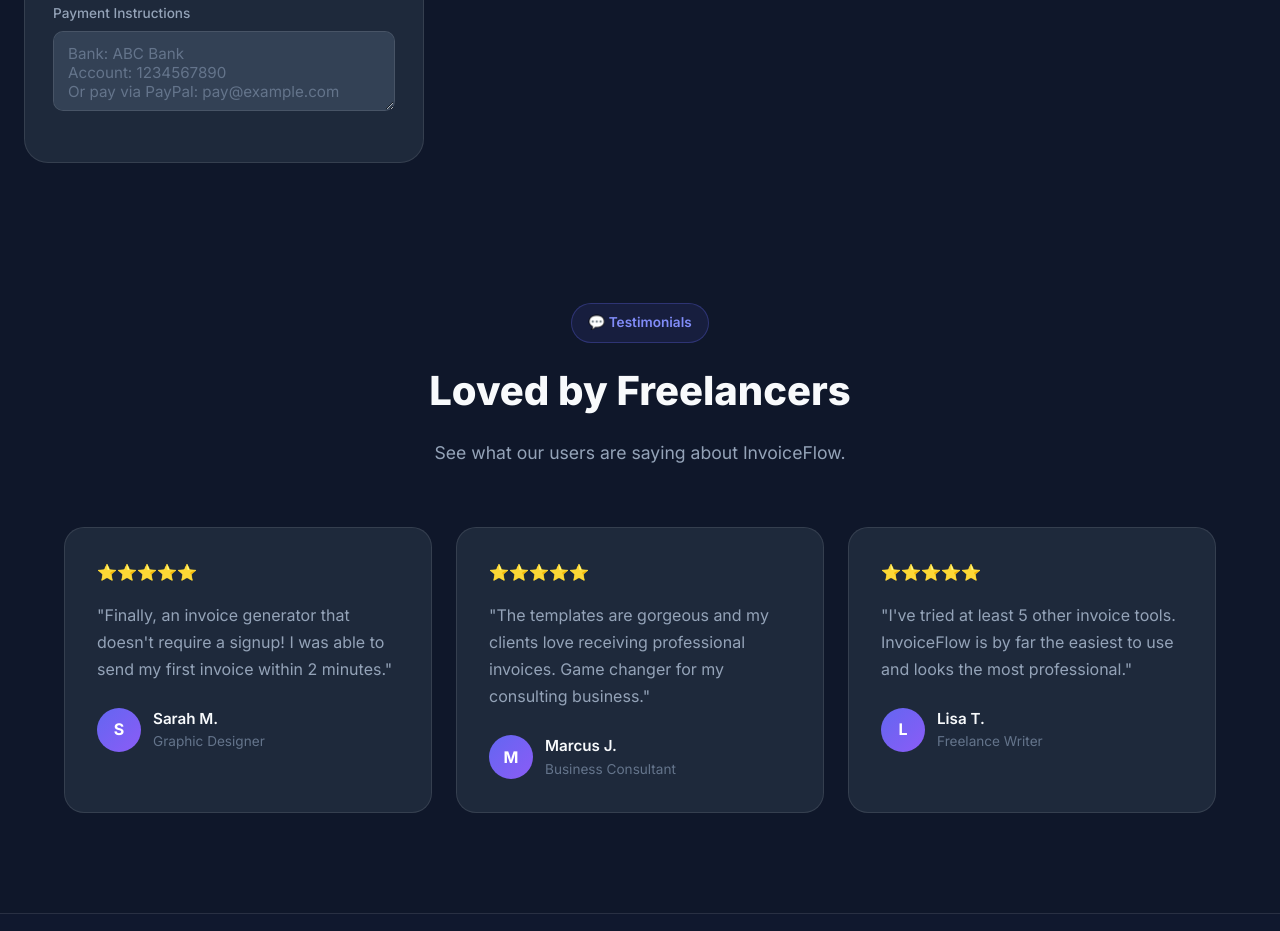
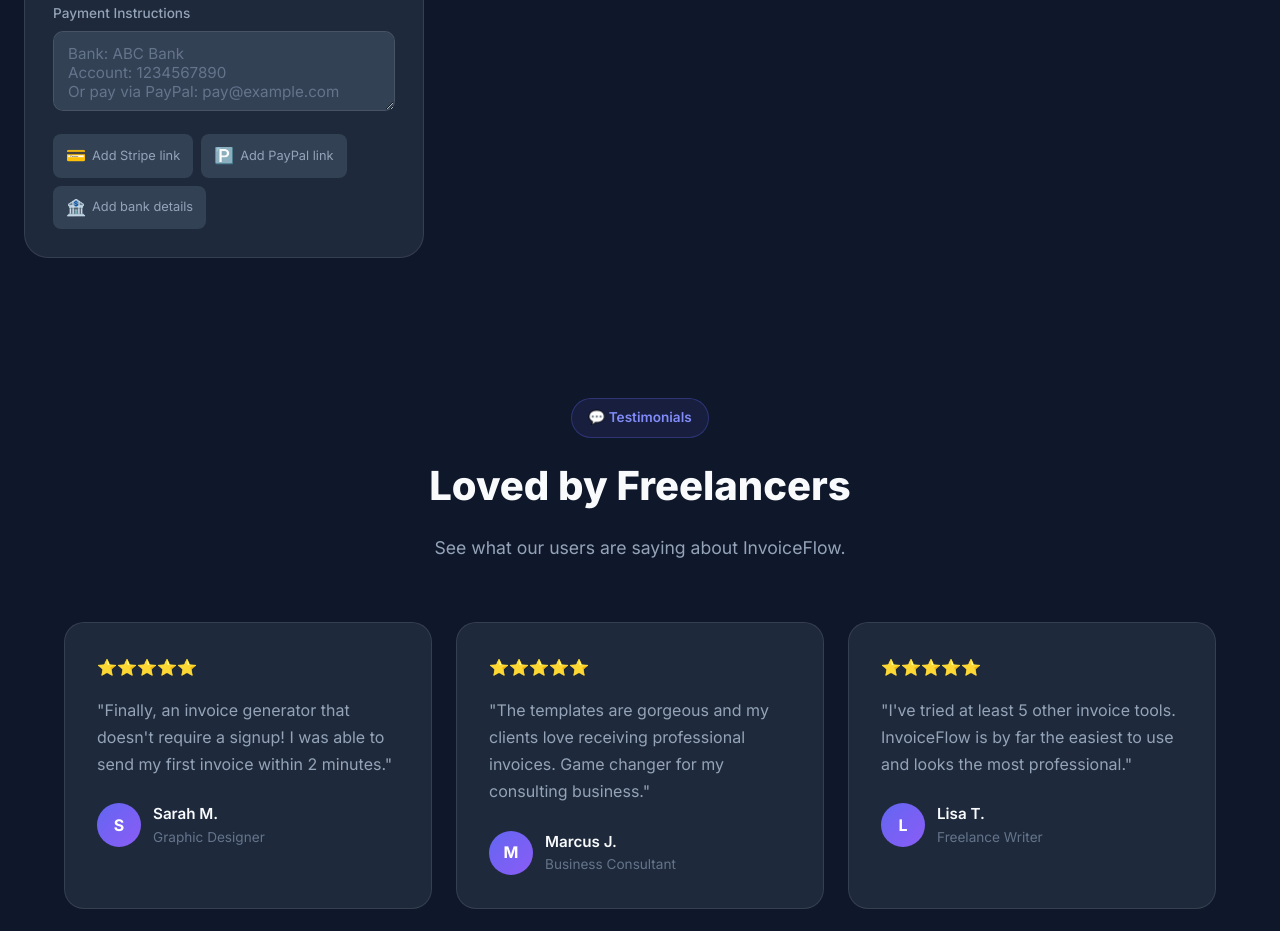
Before and after one commit to rajkcho/Sleep, a plain HTML site: page index.html in a window 1280 px wide. Shown: the part 3846-4777 px from the top of the page. Drawn offline with nearby package versions, Linux system fonts and the light colour scheme.

Commit message:
Add payment method quick templates (Stripe, PayPal, Bank)

```diff
--- a/index.html
+++ b/index.html
@@ -1507,6 +1507,38 @@
             color: var(--primary-light);
         }
 
+        /* Payment Tips */
+        .payment-tips {
+            display: flex;
+            gap: 8px;
+            margin-top: 12px;
+            flex-wrap: wrap;
+        }
+
+        .payment-tip {
+            display: flex;
+            align-items: center;
+            gap: 6px;
+            padding: 8px 12px;
+            background: var(--bg-elevated);
+            border-radius: 8px;
+            font-size: 0.8rem;
+            color: var(--text-secondary);
+            cursor: pointer;
+            transition: all 0.2s;
+            border: 1px solid transparent;
+        }
+
+        .payment-tip:hover {
+            background: rgba(99, 102, 241, 0.1);
+            border-color: var(--primary);
+            color: var(--primary-light);
+        }
+
+        .payment-tip-icon {
+            font-size: 1rem;
+        }
+
         /* FAQ Section */
         .faq-section {
             padding: 100px 0;
@@ -1875,6 +1907,20 @@
                 <div class="form-group">
                     <label>Payment Instructions</label>
                     <textarea id="paymentInfo" placeholder="Bank: ABC Bank&#10;Account: 1234567890&#10;Or pay via PayPal: pay@example.com" oninput="updatePreview()"></textarea>
+                </div>
+                <div class="payment-tips">
+                    <div class="payment-tip" onclick="insertPaymentTip('stripe')">
+                        <span class="payment-tip-icon">💳</span>
+                        <span class="payment-tip-text">Add Stripe link</span>
+                    </div>
+                    <div class="payment-tip" onclick="insertPaymentTip('paypal')">
+                        <span class="payment-tip-icon">🅿️</span>
+                        <span class="payment-tip-text">Add PayPal link</span>
+                    </div>
+                    <div class="payment-tip" onclick="insertPaymentTip('bank')">
+                        <span class="payment-tip-icon">🏦</span>
+                        <span class="payment-tip-text">Add bank details</span>
+                    </div>
                 </div>
             </div>
         </div>
@@ -2602,6 +2648,28 @@
             }
         }
 
+        // Insert payment tip
+        function insertPaymentTip(type) {
+            const paymentField = document.getElementById('paymentInfo');
+            let template = '';
+
+            switch (type) {
+                case 'stripe':
+                    template = 'Pay securely online: https://pay.stripe.com/your-link\n\nAccepted: Visa, Mastercard, Amex';
+                    break;
+                case 'paypal':
+                    template = 'PayPal: your-email@example.com\n\nOr click: https://paypal.me/yourusername';
+                    break;
+                case 'bank':
+                    template = 'Bank Transfer:\nBank: [Your Bank Name]\nAccount Name: [Your Name]\nAccount Number: [XXXX-XXXX-XXXX]\nRouting/Transit: [XXXXX]';
+                    break;
+            }
+
+            paymentField.value = template;
+            updatePreview();
+            showToast('Payment template added!', 'success');
+        }
+
         // Email invoice
         function emailInvoice() {
             const clientEmail = document.getElementById('clientEmail').value;
```
